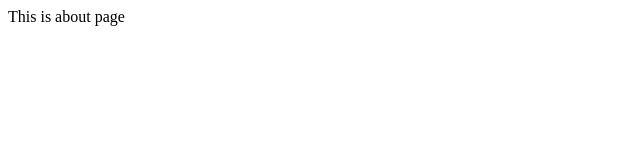
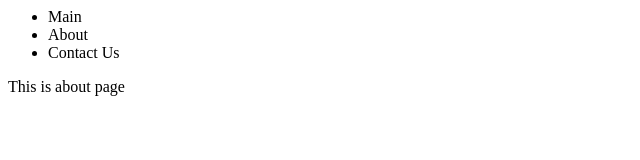
Before and after one commit to dataramr/gitTest, a plain HTML site: page about.html in a window 1280 px wide. Shown: the whole page, without its empty margins (0-640 px from the left). Drawn offline with Linux system fonts and the light colour scheme.

Commit message:
Added header section to about.html

```diff
--- a/about.html
+++ b/about.html
@@ -3,6 +3,14 @@
     <title>About us!!!</title>
   </head>
   <body>
+    <div class="header">
+      <ul>
+        <li>Main</li>
+        <li>About</li>
+        <li>Contact Us</li>
+      </ul>
+    </div>
     <p>This is about page</p>
+
   </body>
 </html>
```
